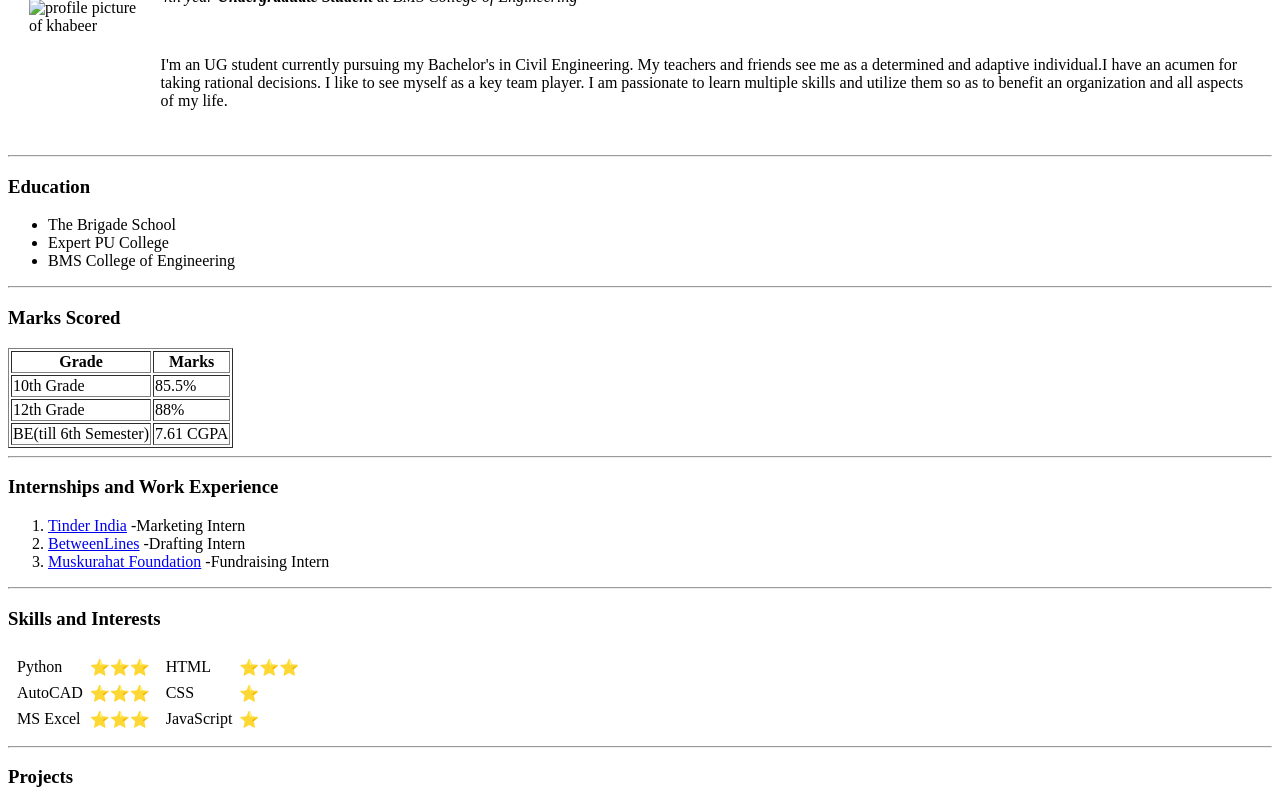
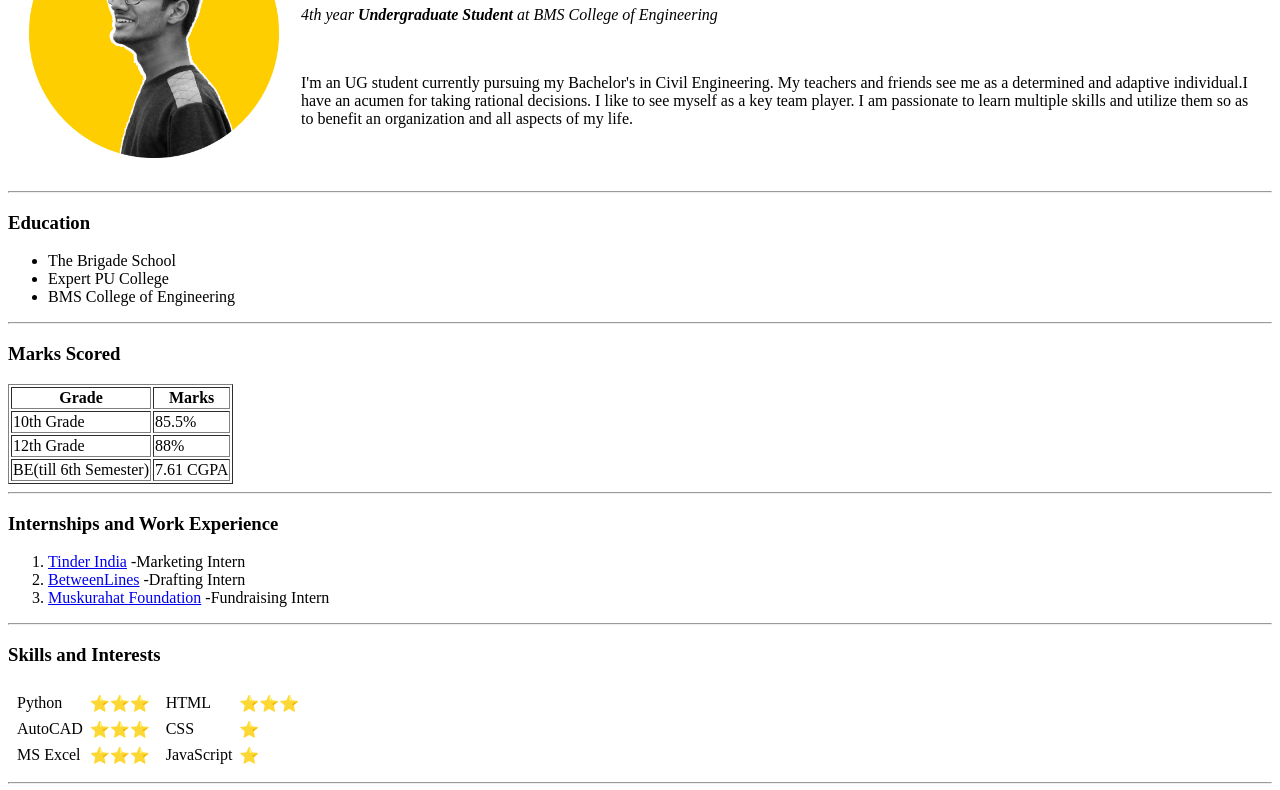
Before and after one commit to KhabeerAhmed/cv, a plain HTML site: page index.html in a window 1280 px wide. Shown: the part 121-911 px from the top of the page. Drawn offline with Linux system fonts and the light colour scheme; the site is published under a folder, as on GitHub Pages, so addresses that start at the root find nothing.

Commit message:
update profile pic location

```diff
--- a/index.html
+++ b/index.html
@@ -11,7 +11,7 @@
 
     <table cellspacing="20">
         <tr>
-            <td><img src="/images/circle-cropped.png" alt="profile picture of khabeer" width="250"></td>
+            <td><img src="images/circle-cropped.png" alt="profile picture of khabeer" width="250"></td>
             <td><h1>Khabeer Ahmed</h1>
                 <p><em>4th year <b>Undergraduate Student</b> at BMS College of Engineering</em></p>
                 <br>
```
